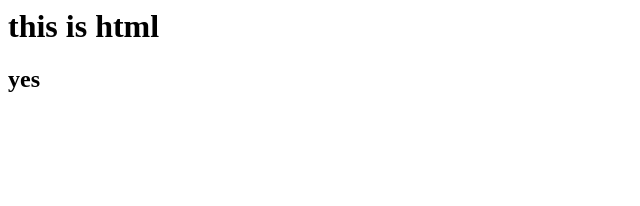
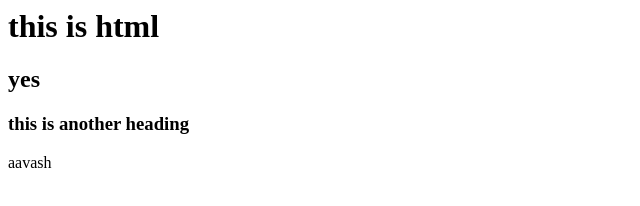
Before and after one commit to udgar/webdevlopment-udgar, a plain HTML site: page index.html in a window 1280 px wide. Shown: the whole page, without its empty margins (0-640 px from the left). Drawn offline with Linux system fonts and the light colour scheme.

Commit message:
this is new

```diff
--- a/index.html
+++ b/index.html
@@ -3,6 +3,7 @@
 <body>
 	<h1>this is html</h1>
 	<h2>yes</h2>
-
+    <h3>this is another heading</h3>
+     aavash
 </body>
 </html>
```
